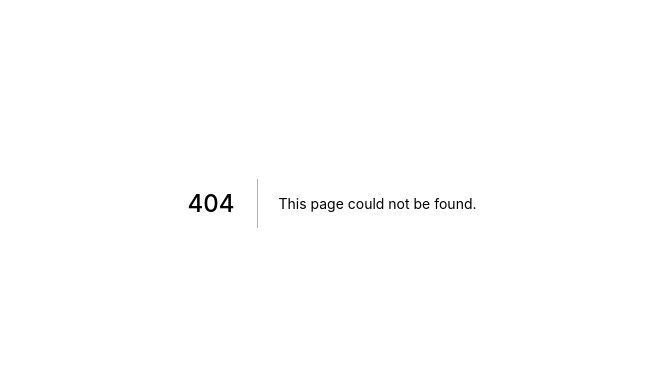
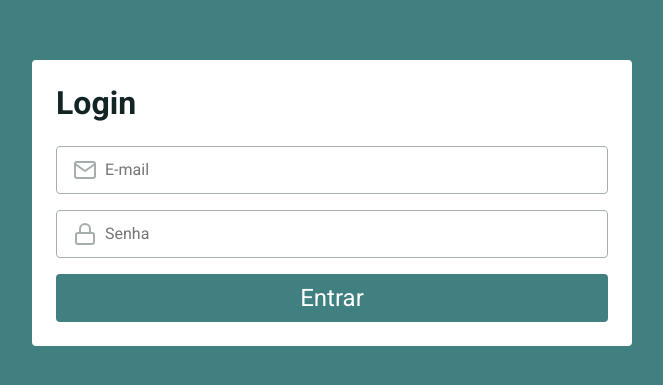
Before and after one commit to Ameciclo/botaprarodar-web, a Next.js app: page /login in a window 1280 px wide. Before the commit this address had no page. Shown: the part 197-582 px from the top of the page, without its empty margins (308-971 px from the left). Built offline with nearby package versions, Linux system fonts and the light colour scheme.

Commit message:
create login page

```diff
--- a/package.json
+++ b/package.json
@@ -1,5 +1,5 @@
 {
-  "name": "boraprarodar-web",
+  "name": "botaprarodar-web",
   "version": "0.1.0",
   "private": true,
   "scripts": {
@@ -11,6 +11,7 @@
     "next": "10.0.9",
     "react": "17.0.2",
     "react-dom": "17.0.2",
+    "react-icons": "^4.2.0",
     "sass": "^1.32.8"
   },
   "devDependencies": {
--- /dev/null
+++ b/src/components/Button/index.tsx
@@ -0,0 +1,15 @@
+import { ButtonHTMLAttributes, ReactNode } from 'react'
+
+import styles from './styles.module.scss'
+
+type ButtonProps = {
+  children: ReactNode
+} & ButtonHTMLAttributes<HTMLButtonElement>
+
+export function Button({ children, ...props }: ButtonProps) {
+  return (
+    <button className={styles.button} {...props}>
+      {children}
+    </button>
+  )
+}
--- /dev/null
+++ b/src/components/Button/styles.module.scss
@@ -0,0 +1,18 @@
+.button {
+  width: 100%;
+  height: 3rem;
+
+  background: var(--green-500);
+  color: var(--white);
+
+  border: none;
+  border-radius: var(--border-radius);
+
+  font-size: 1.5rem;
+
+  transition: filter 0.2s;
+
+  &:hover {
+    filter: brightness(0.9);
+  }
+}
--- /dev/null
+++ b/src/components/FormSignIn/index.tsx
@@ -0,0 +1,16 @@
+import { FiMail, FiLock } from 'react-icons/fi'
+
+import { InputText } from 'components/InputText'
+import { Button } from 'components/Button'
+
+import styles from './styles.module.scss'
+
+export function FormSignIn() {
+  return (
+    <form className={styles.wrapper}>
+      <InputText type="text" placeholder="E-mail" icon={<FiMail />} />
+      <InputText type="password" placeholder="Senha" icon={<FiLock />} />
+      <Button type="submit">Entrar</Button>
+    </form>
+  )
+}
--- /dev/null
+++ b/src/components/FormSignIn/styles.module.scss
@@ -0,0 +1,5 @@
+.wrapper {
+  div + div, button {
+    margin-top: 1rem;
+  }
+}
--- /dev/null
+++ b/src/components/InputText/index.tsx
@@ -0,0 +1,56 @@
+import { InputHTMLAttributes, useState } from 'react'
+
+import styles from './styles.module.scss'
+
+type InputTextProps = {
+  onInputChange?: (value: string) => void
+  label?: string
+  initialValue?: string
+  icon?: React.ReactNode
+  disabled?: boolean
+  error?: string
+} & InputHTMLAttributes<HTMLInputElement>
+
+export function InputText({
+  icon,
+  label,
+  name,
+  initialValue = '',
+  error,
+  disabled = false,
+  onInputChange,
+  ...props
+}: InputTextProps) {
+  const [value, setValue] = useState(initialValue)
+  const [isFocus, setIsFocus] = useState(false)
+
+  const onChange = (e: React.ChangeEvent<HTMLInputElement>) => {
+    const newValue = e.currentTarget.value
+    setValue(newValue)
+
+    !!onInputChange && onInputChange(newValue)
+  }
+
+  const handleActiveClass = () => (isFocus ? styles.active : '')
+
+  return (
+    <div className={styles.container}>
+      {!!label && <label htmlFor={name}>{label}</label>}
+
+      <div className={`${styles.wrapperInput} ${handleActiveClass()}`}>
+        {!!icon && <div className="icon">{icon}</div>}
+
+        <input
+          onChange={onChange}
+          onFocus={() => setIsFocus(true)}
+          onBlur={() => setIsFocus(false)}
+          value={value}
+          disabled={disabled}
+          name={name}
+          {...(label ? { id: name } : {})}
+          {...props}
+        />
+      </div>
+    </div>
+  )
+}
--- /dev/null
+++ b/src/components/InputText/styles.module.scss
@@ -0,0 +1,38 @@
+.container {
+  width: 100%;
+}
+
+.wrapperInput {
+  display: flex;
+  align-items: center;
+  height: 3rem;
+  padding: 0 1rem;
+
+  border: 1px solid var(--gray-100);
+  border-radius: var(--border-radius);
+  color: var(--gray-100);
+
+  div {
+    display: flex;
+    margin-right: 0.5rem;
+
+    > svg {
+      width: 1.5rem;
+      height: 1.5rem;
+    }
+
+  }
+
+  input {
+    border: 0;
+    width: 100%;
+    line-height: 1.5rem;
+    color: var(--green-900);
+
+  }
+
+  &.active {
+    color: var(--green-900);
+    border-color: var(--green-900);
+  }
+}
--- /dev/null
+++ b/src/pages/login.tsx
@@ -0,0 +1,15 @@
+import { FormSignIn } from 'components/FormSignIn'
+
+import styles from '../styles/pages/login.module.scss'
+
+export default function Login() {
+  return (
+    <div className={styles.container}>
+      <div className={styles.content}>
+        <h1>Login</h1>
+
+        <FormSignIn />
+      </div>
+    </div>
+  )
+}
--- a/src/styles/global.scss
+++ b/src/styles/global.scss
@@ -6,8 +6,13 @@
 
 :root {
   --white: #fff;
-  --background: #408080;
-  --text: #1f2937;
+
+  --green-500: #408080;
+  --green-900: #122424;
+
+  --gray-100: #A5ADAD;
+
+  --border-radius: 0.25rem;
 }
 
 @media(max-width: 1080px) {
@@ -23,7 +28,7 @@
 }
 
 body {
-  background: var(--background);
+  background: var(--green-500);
   color: var(--white);
 }
 
--- /dev/null
+++ b/src/styles/pages/login.module.scss
@@ -0,0 +1,20 @@
+.container {
+  height: 100vh;
+  display: flex;
+  align-items: center;
+  justify-content: center;
+}
+
+.content {
+  width: 100%;
+  max-width: 600px;
+  background: var(--white);
+  color: var(--green-900);
+
+  padding: 1.5rem;
+  border-radius: var(--border-radius);
+
+  form {
+    margin-top: 1.5rem;
+  }
+}
--- a/tsconfig.json
+++ b/tsconfig.json
@@ -1,5 +1,6 @@
 {
   "compilerOptions": {
+    "baseUrl": "src",
     "target": "es5",
     "lib": [
       "dom",
```
Also changed, not shown: 1 other file (tests, documents, lock files or other folders).
